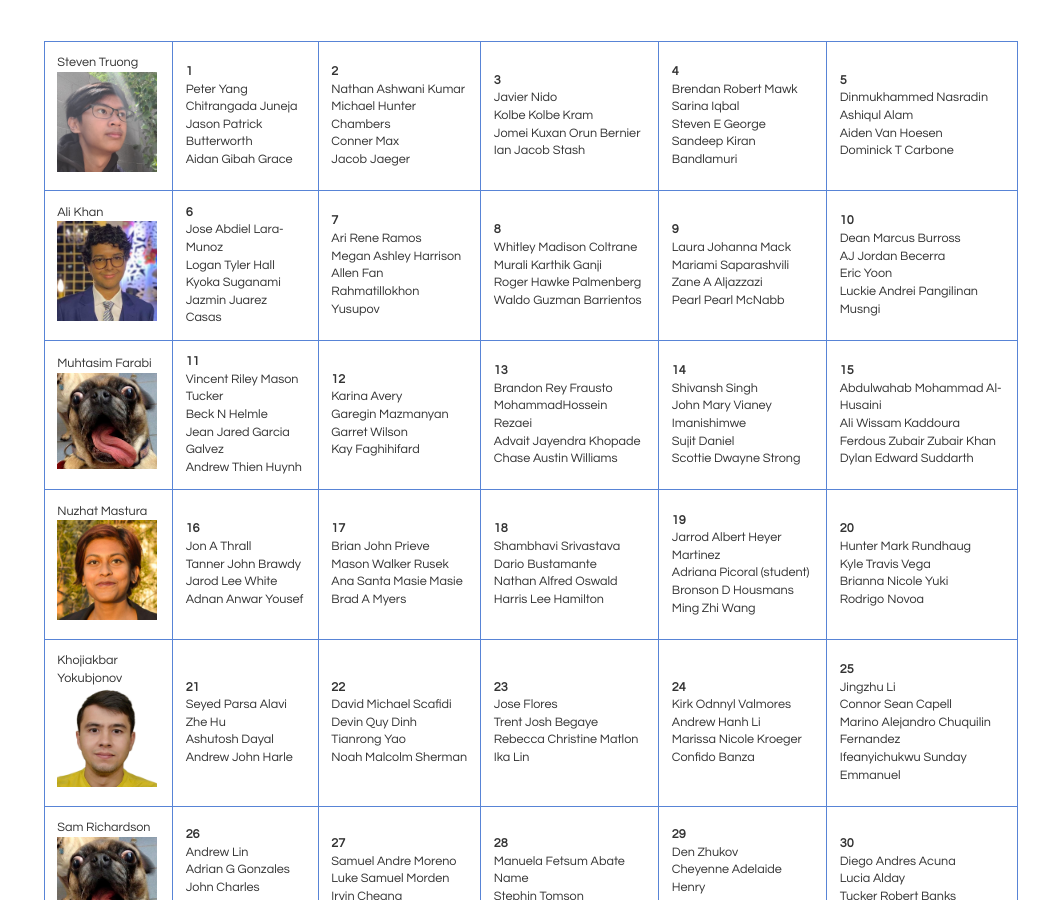
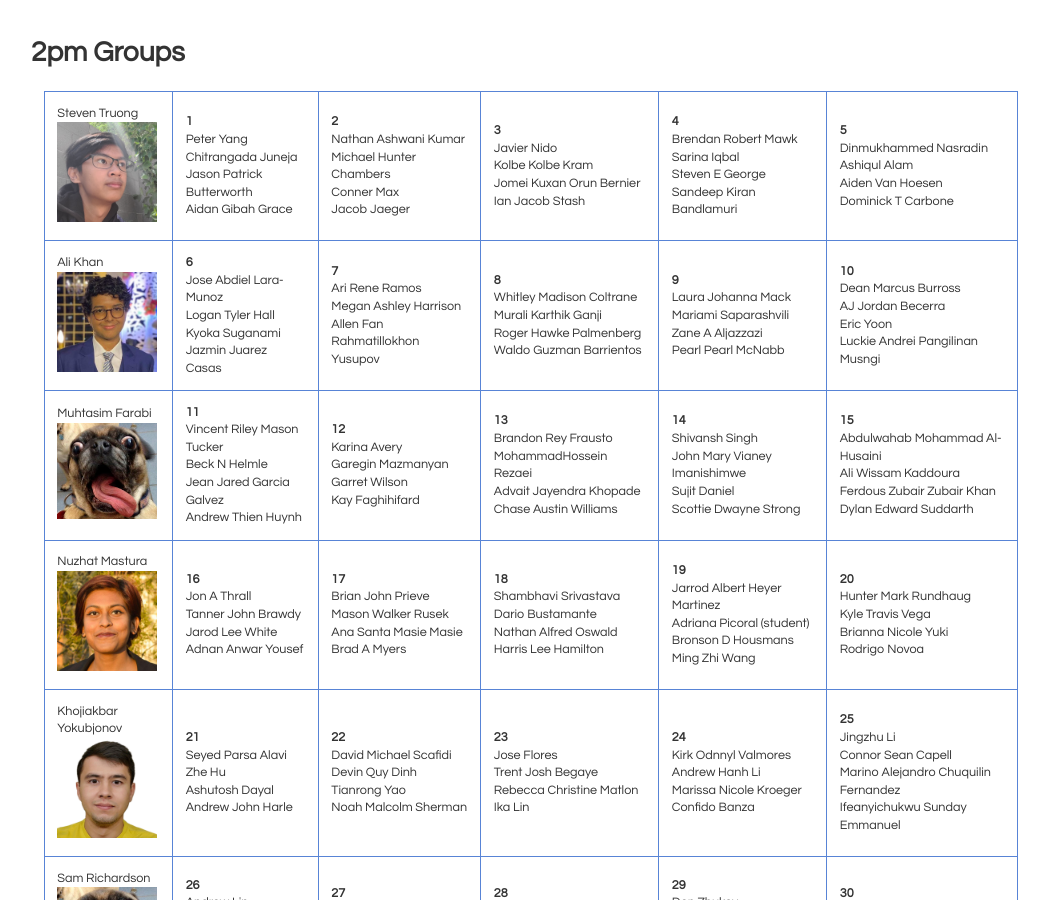
Before and after one commit to bddicken/cs110fall2022website, a Jekyll site: the page built from groups/adrianaGroups/index.md, in a window 1280 px wide and 900 px high. Shown: the whole window, without its empty margins (109-1158 px from the left). Built offline with Jekyll 4.4.1, drawn with Linux system fonts in a browser that asks for light colours.

Commit message:
Add titles

```diff
--- a/groups/adrianaGroups/index.md
+++ b/groups/adrianaGroups/index.md
@@ -2,6 +2,8 @@
 layout: default
 title: Groups
 ---
+
+# 2pm Groups
 
 |Steven Truong<br><img src="../../images/struong.jpg" class="taimg" />|**1**<br>Peter Yang<br>Chitrangada Juneja<br>Jason Patrick Butterworth<br>Aidan Gibah Grace<br>|**2**<br>Nathan Ashwani Kumar<br>Michael Hunter Chambers<br>Conner Max<br>Jacob Jaeger<br>|**3**<br>Javier Nido<br>Kolbe Kolbe Kram<br>Jomei Kuxan Orun Bernier<br>Ian Jacob Stash<br>|**4**<br>Brendan Robert Mawk<br>Sarina Iqbal<br>Steven E George<br>Sandeep Kiran Bandlamuri<br>|**5**<br>Dinmukhammed Nasradin<br>Ashiqul Alam<br>Aiden Van Hoesen<br>Dominick T Carbone<br>|
 |Ali Khan<br><img src="../../images/akhan.jpg" class="taimg" />|**6**<br>Jose Abdiel Lara-Munoz<br>Logan Tyler Hall<br>Kyoka Suganami<br>Jazmin Juarez Casas<br>|**7**<br>Ari Rene Ramos<br>Megan Ashley Harrison<br>Allen Fan<br>Rahmatillokhon Yusupov<br>|**8**<br>Whitley Madison Coltrane<br>Murali Karthik Ganji<br>Roger Hawke Palmenberg<br>Waldo Guzman Barrientos<br>|**9**<br>Laura Johanna Mack<br>Mariami Saparashvili<br>Zane A Aljazzazi<br>Pearl Pearl McNabb<br>|**10**<br>Dean Marcus Burross<br>AJ Jordan Becerra<br>Eric Yoon<br>Luckie Andrei Pangilinan Musngi<br>|
```
Also changed, not shown: groups/benGroups/index.md (+2 -0 lines).
